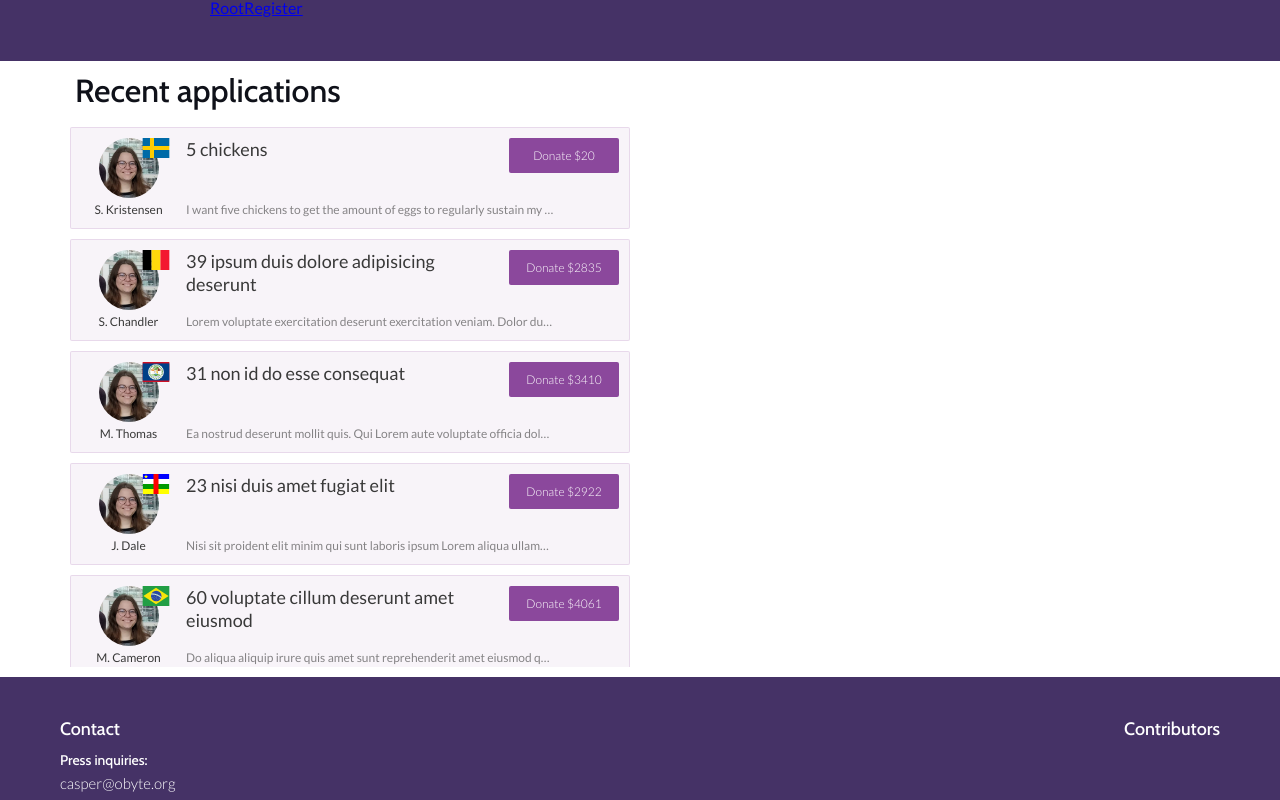
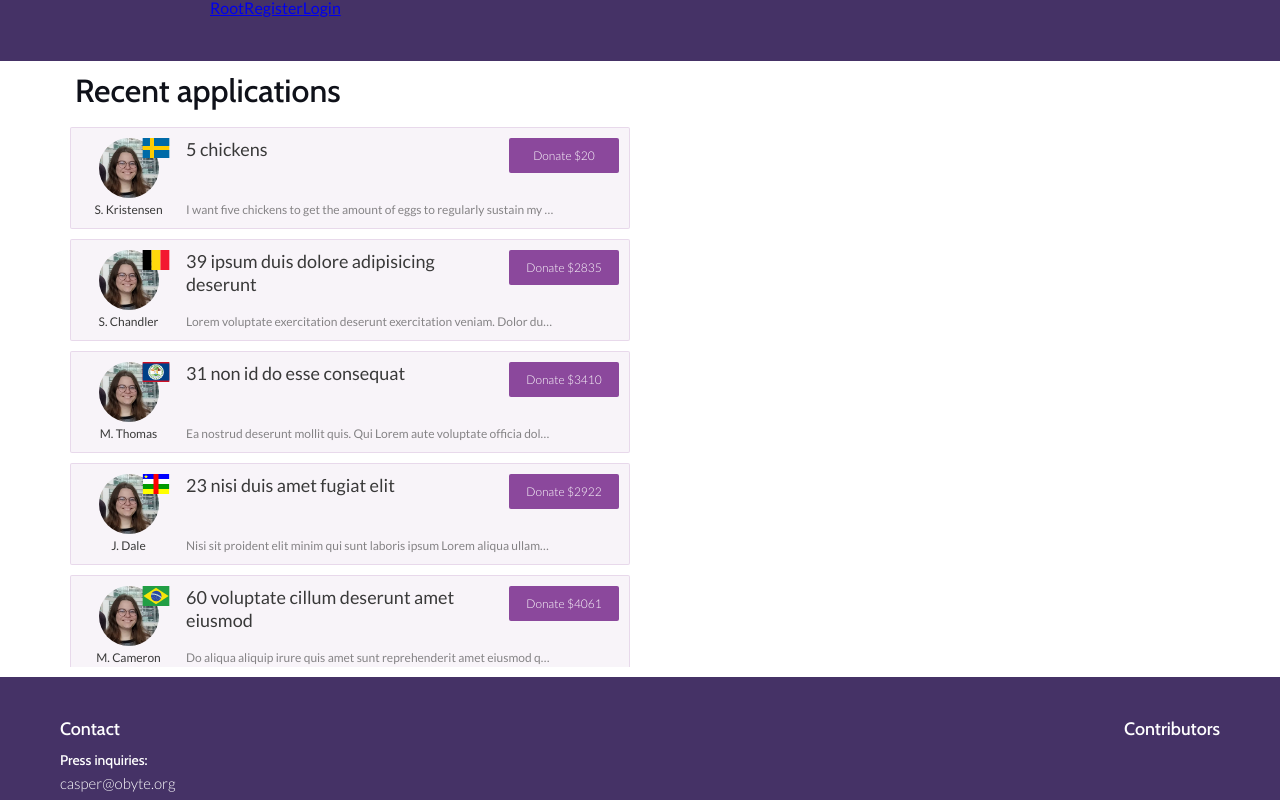
Before and after one commit to pollopollo-org/front-end, a React app: page / in a window 1280 px wide. Built offline with nearby package versions, Linux system fonts and the light colour scheme.

Commit message:
Added route to header

```diff
--- a/src/ts/components/layout/Header/Header.tsx
+++ b/src/ts/components/layout/Header/Header.tsx
@@ -13,15 +13,16 @@ export class Header extends React.PureComponent {
     /**
      * Main render method, used to render Header
      */
-	public render(): JSX.Element {
-		return (
+    public render(): JSX.Element {
+        return (
             <div className="header">
                 <i>
-                    { getSVG("logo_full_inverted") }
+                    {getSVG("logo_full_inverted")}
                 </i>
 
                 <Link to={routes.root}>Root</Link>
                 <Link to={routes.register}>Register</Link>
+                <Link to={routes.login}>Login</Link>
 
                 <style jsx>{`
 
@@ -33,8 +34,8 @@ export class Header extends React.PureComponent {
                         position: fixed;
                         display: flex;
                         flex-direction: row;
-                        background-color: ${ colors.primary };
-                        border-bottom: 1px solid ${ colors.primary };
+                        background-color: ${ colors.primary};
+                        border-bottom: 1px solid ${ colors.primary};
                         z-index: 1000;
                     }
 
@@ -45,6 +46,6 @@ export class Header extends React.PureComponent {
                     }
                 `}</style>
             </div>
-		);
-	}
+        );
+    }
 }
```
